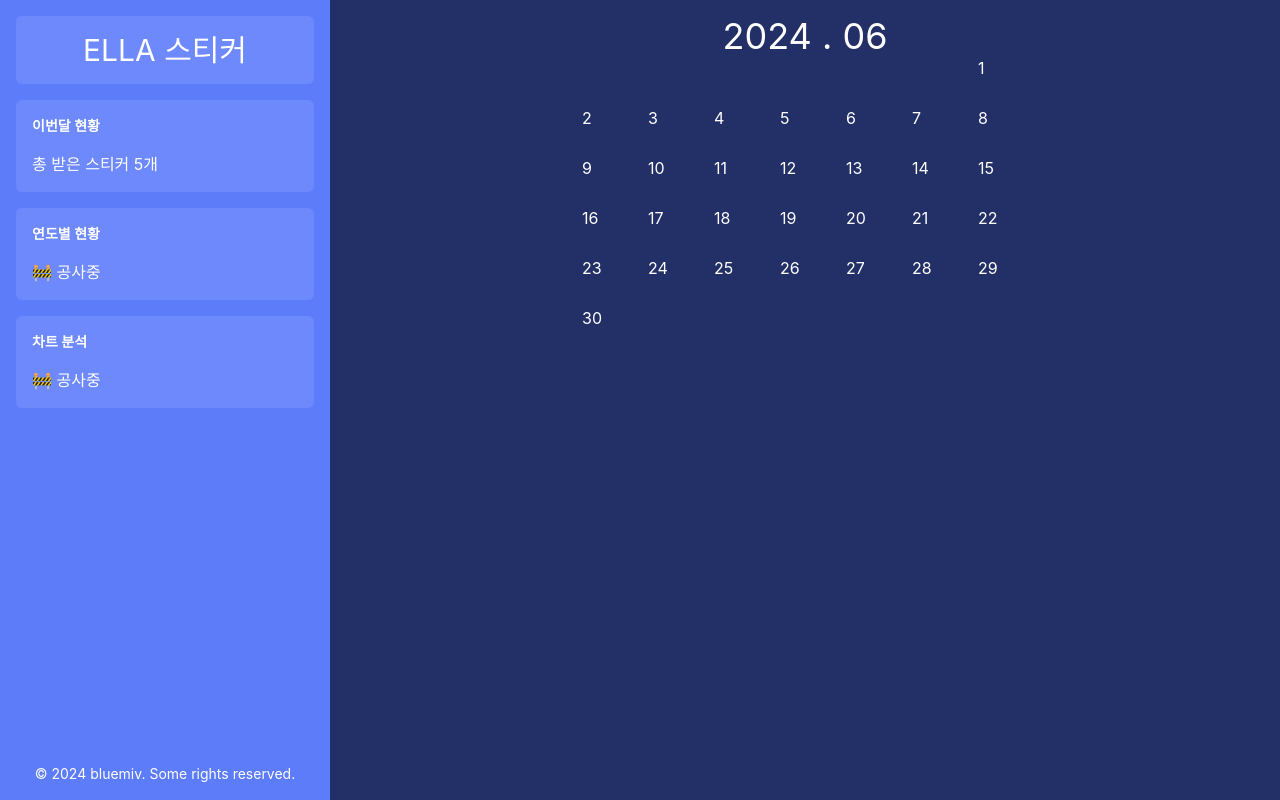
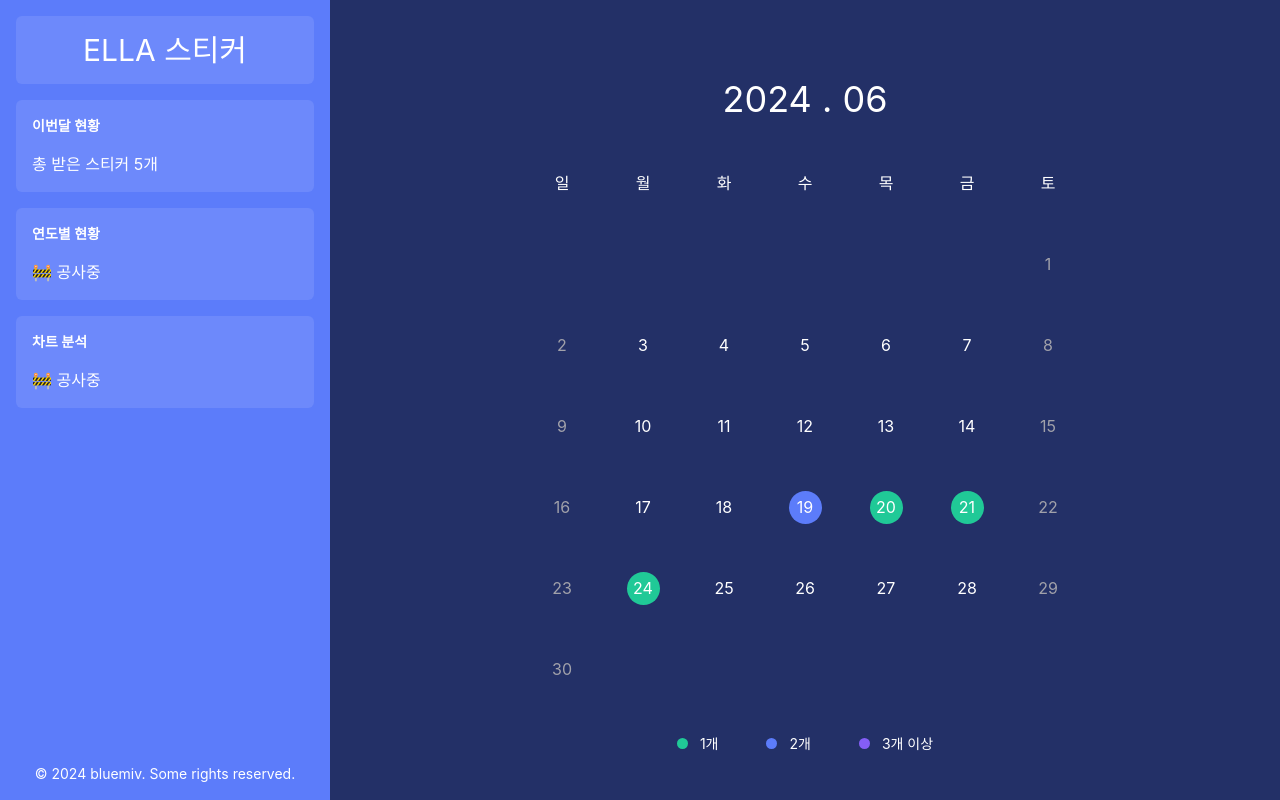
Before and after one commit to bluemiv/ella-sticker, a React (Create React App) app: page / in a window 1280 px wide. Both pictures are taken after a click on the button "엘라". Built offline with nearby package versions, Linux system fonts and the light colour scheme.

Commit message:
feat: 달력 추가

```diff
--- /dev/null
+++ b/src/components/StickerCalendarPreview/Calendar.tsx
@@ -0,0 +1,96 @@
+import React, { useEffect, useMemo, useState } from 'react';
+import classNames from 'classnames';
+import dayjs, { Dayjs } from 'dayjs';
+
+import stickerApi from '../../api/stickerApi';
+import { DASHBOARD_ID } from '../../constants';
+
+interface TProps {
+  baseDate: Dayjs;
+}
+
+const Calendar = ({ baseDate }: TProps) => {
+  const [curMonthData, setCurMonthData] = useState<{
+    sticker: { [key: string]: any };
+    discard: number[];
+  } | null>(null);
+
+  const fetchData = async () => {
+    const { url } = stickerApi.getSticker({ user: DASHBOARD_ID.ELLA, year: dayjs().year() });
+    const res = await fetch(url);
+    return res.json();
+  };
+
+  useEffect(() => {
+    fetchData().then((sticker) => setCurMonthData(sticker[`${baseDate.month() + 1}`]));
+  }, []);
+
+  const daysInMonth = baseDate.daysInMonth();
+
+  const calendar = useMemo(() => {
+    let curDate = 1;
+    const result = [];
+    while (true) {
+      if (curDate > daysInMonth) break;
+
+      result.push(
+        [0, 1, 2, 3, 4, 5, 6].map((day, j) => {
+          if (curDate > daysInMonth) return null;
+          const isCurDay = dayjs().date(curDate).day() === day;
+          if (isCurDay) {
+            const date = curDate;
+            curDate += 1;
+            return date;
+          }
+          return null;
+        }),
+      );
+    }
+    return result;
+  }, [baseDate]);
+
+  return (
+    <div className="flex flex-col gap-xl">
+      <div className="flex gap-xl">
+        {['일', '월', '화', '수', '목', '금', '토'].map((label) => (
+          <div key={label} className="w-[33px] h-[33px] flex items-center justify-center">
+            {label}
+          </div>
+        ))}
+      </div>
+      {calendar.map((week, i) => {
+        return (
+          <div key={i} className="flex gap-xl">
+            {week.map((date, j) => {
+              const isWeekend = !!date && [0, 6].includes(baseDate.date(date).day());
+
+              const stickerCount = !!date ? curMonthData?.sticker?.[date] ?? 0 : 0;
+
+              return (
+                <div
+                  key={[i, j].join('-')}
+                  className={classNames(
+                    'w-[33px] h-[33px] flex items-center justify-center rounded-full',
+                    isWeekend
+                      ? 'text-zinc-400'
+                      : stickerCount === 1
+                        ? 'bg-[#20c997]'
+                        : stickerCount === 2
+                          ? 'bg-[#5c7cfa]'
+                          : stickerCount >= 3
+                            ? 'bg-[#845ef7]'
+                            : 'bg-transparent',
+                  )}
+                >
+                  {!!date ? date : ''}
+                </div>
+              );
+            })}
+          </div>
+        );
+      })}
+    </div>
+  );
+};
+
+export default Calendar;
--- a/src/components/StickerCalendarPreview/StickerCalendarPreview.tsx
+++ b/src/components/StickerCalendarPreview/StickerCalendarPreview.tsx
@@ -1,55 +1,30 @@
-import React, { useMemo, useRef } from 'react';
-import dayjs from 'dayjs';
+import React, { useState } from 'react';
+import dayjs, { Dayjs } from 'dayjs';
+
+import Calendar from './Calendar';
 
 interface TProps {
   month: number;
 }
 
 const StickerCalendarPreview = ({ month }: TProps) => {
-  const baseDate = dayjs().month(month - 1);
-  const daysInMonth = baseDate.daysInMonth();
-
-  const calendar = useMemo(() => {
-    let curDate = 1;
-    const result = [];
-    while (true) {
-      if (curDate > daysInMonth) break;
-
-      result.push(
-        [0, 1, 2, 3, 4, 5, 6].map((day, j) => {
-          if (curDate > daysInMonth) return null;
-          const isCurDay = dayjs().date(curDate).day() === day;
-          if (isCurDay) {
-            const date = curDate;
-            curDate += 1;
-            return date;
-          }
-          return null;
-        }),
-      );
-    }
-    return result;
-  }, [month]);
-
-  console.log(calendar);
+  const [baseDate, setBaseDate] = useState<Dayjs>(dayjs().month(month - 1));
 
   return (
-    <div className="flex flex-col items-center">
+    <div className="flex flex-col gap-xl items-center">
       <div className="text-4xl">{dayjs().format('YYYY . MM')}</div>
-      <div>
-        {calendar.map((week, i) => {
-          return (
-            <div key={i} className="flex gap-md">
-              {week.map((date) => {
-                return (
-                  <div key={[i, date].join('-')} className="w-[50px] h-[50px]">
-                    {!!date ? date : ''}
-                  </div>
-                );
-              })}
-            </div>
-          );
-        })}
+      <Calendar baseDate={baseDate} />
+      <div className="flex gap-xl">
+        {[
+          { label: '1개', color: '#20c997' },
+          { label: '2개', color: '#5c7cfa' },
+          { label: '3개 이상', color: '#845ef7' },
+        ].map(({ label, color }) => (
+          <div key={label} className="flex items-center gap-sm">
+            <div className={`w-[11px] h-[11px] bg-[${color}] rounded-full`} />
+            <span className="text-sm">{label}</span>
+          </div>
+        ))}
       </div>
     </div>
   );
--- a/src/pages/UserDashboardPage.tsx
+++ b/src/pages/UserDashboardPage.tsx
@@ -3,8 +3,10 @@ import { StickerCalendarPreview } from '../components';
 
 const UserDashboardPage = () => {
   return (
-    <div>
-      <StickerCalendarPreview month={6} />
+    <div className="w-full h-screen flex items-center">
+      <div className="max-w-[900px] mx-auto">
+        <StickerCalendarPreview month={6} />
+      </div>
     </div>
   );
 };
```
